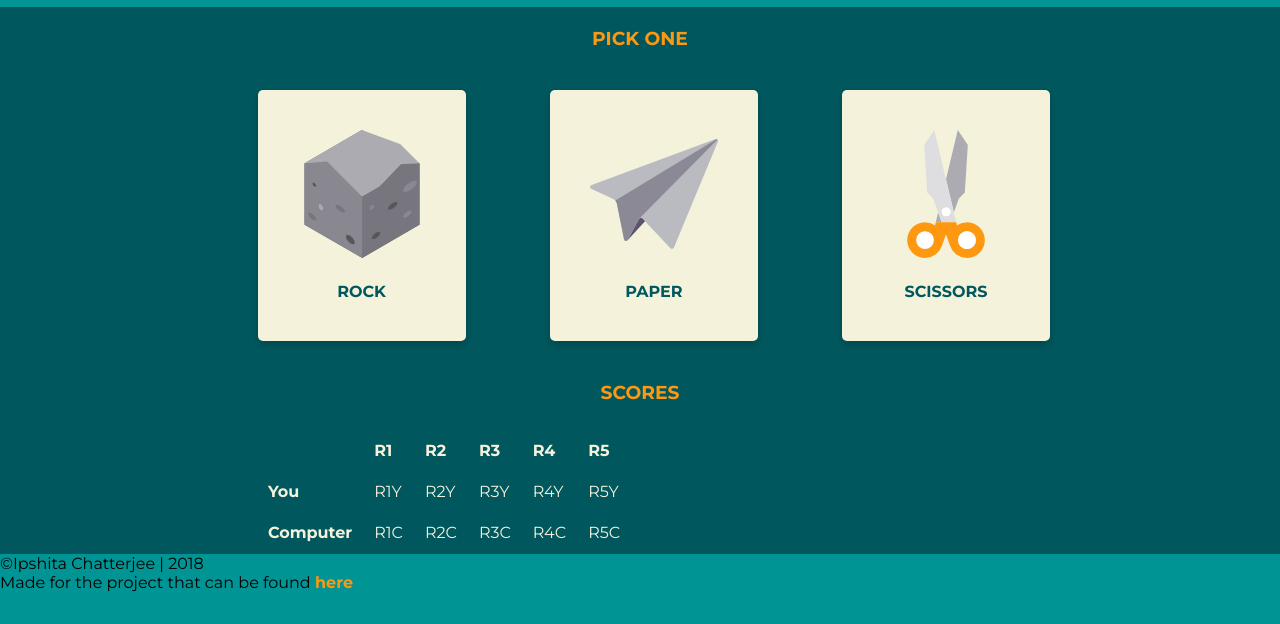
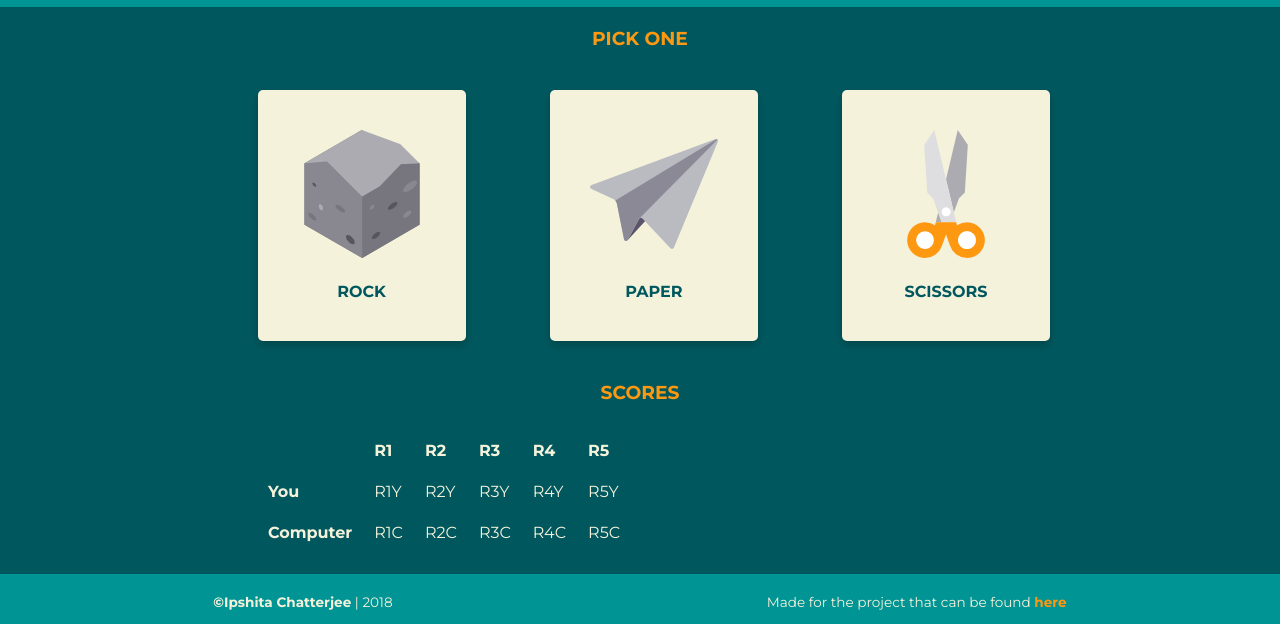
Before and after one commit to Ipshita1996/Rock-Paper-Scissors, a plain HTML site: page index.html in a window 1280 px wide. Shown: the part 180-804 px from the top of the page. Drawn offline with Linux system fonts and the light colour scheme.

Commit message:
Completed final css

```diff
--- a/assets/css/style.css
+++ b/assets/css/style.css
@@ -27,8 +27,11 @@
     background: #00585E;
 }
 .f{
-    grid-column-start: 1;
-    grid-column-end: -1;
+    margin-top:20px;
+    grid-column-start: 3;
+    grid-column-end: 11;
+    font-size: 0.85em;
+    color: #F5F2DC;
 }
 /*header*/
 #title{
@@ -88,8 +91,16 @@
     margin-left: 20%;
     margin-top:25px;
     color:#F5F2DC;
+    margin-bottom: 20px;
 }
 td{
     padding:10px;
 }
 /*footer*/
+.f p{
+    display: inline-block;
+}
+#link{
+    float:right;
+
+}
--- a/index.html
+++ b/index.html
@@ -70,8 +70,8 @@
         </div>
         <!--the credits go here-->
         <div class="f">
-            <p>©Ipshita Chatterjee | 2018</p>
-            <p>Made for the project that can be found <a href="https://www.theodinproject.com/courses/web-development-101/lessons/rock-paper-scissors" target="_blank">here</a></p>
+            <p><strong>©Ipshita Chatterjee</strong> | 2018</p>
+            <p id="link">Made for the project that can be found <a href="https://www.theodinproject.com/courses/web-development-101/lessons/rock-paper-scissors" target="_blank">here</a></p>
         </div>
     </div>
     <!--<script src="main.js"></script>-->
```
